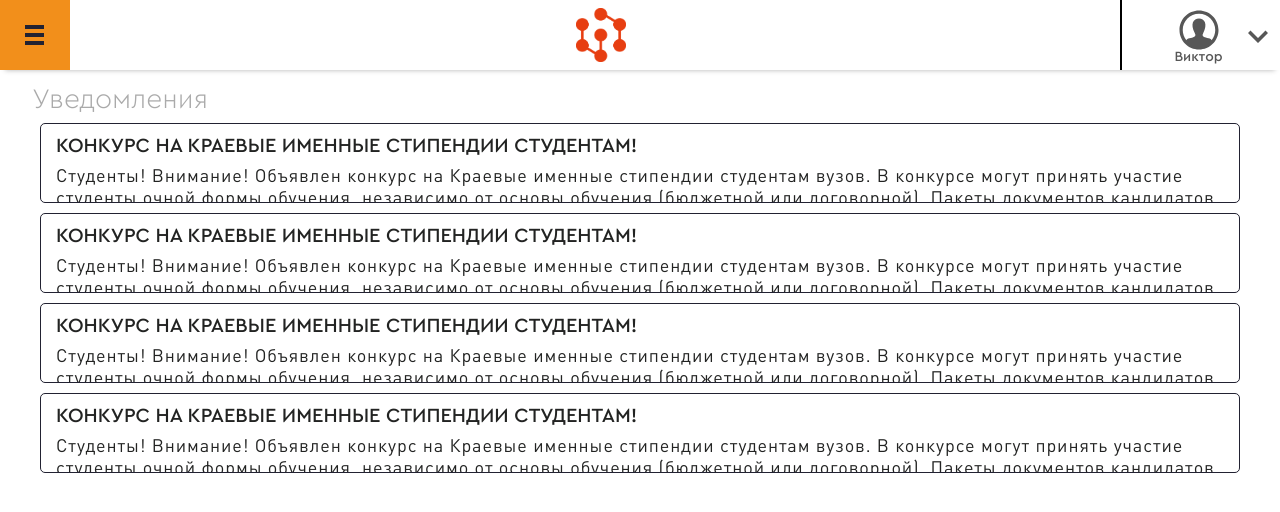
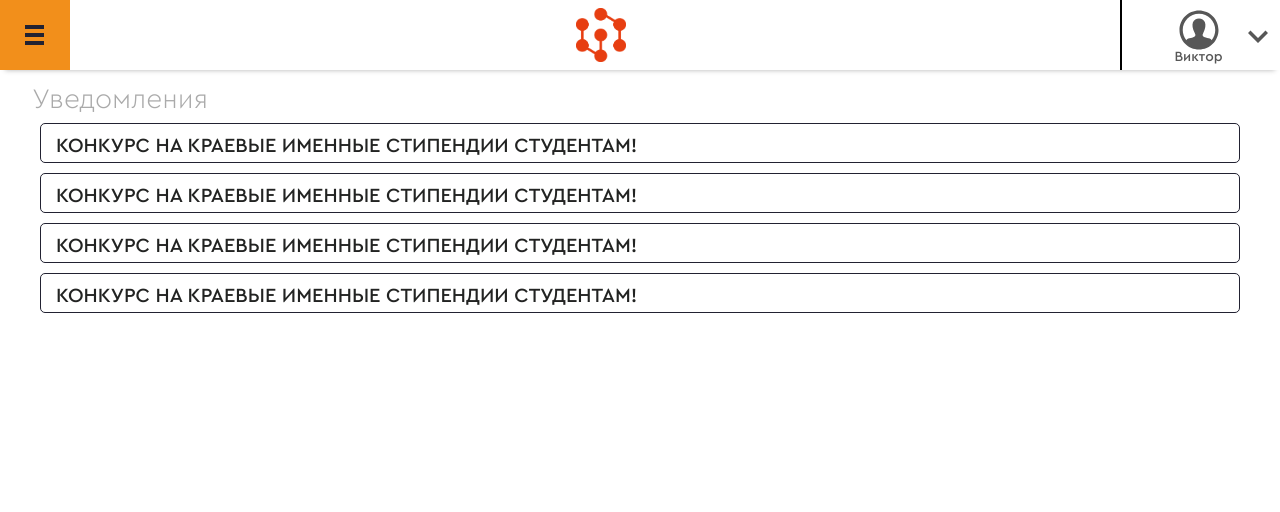
Before and after one commit to ga-wk/saga-asu-ikit, a React (Create React App) app: page /notifications in a window 1280 px wide. Shown: the top 512 px of the page. Built offline with nearby package versions, Linux system fonts and the light colour scheme.

Commit message:
фикс

```diff
--- a/src/components/RecordBook/index.scss
+++ b/src/components/RecordBook/index.scss
@@ -149,6 +149,17 @@
 
     color: #222322;
   }
+
+  .item_close {
+    height: 80px;
+    overflow: hidden;
+    transition: 1s all ease;
+  }
+
+  .item_open {
+    height: auto;
+    overflow: visible;
+  }
 }
 
 @media (min-width: $tablet-width) {
@@ -156,6 +167,7 @@
     &__helper {
       display: none;
     }
+
     &__title {
       height: 50px;
     }
@@ -179,19 +191,13 @@
         transition: 1s all ease;
       }
     }
-}
+
+
+  }
+
 }
 
-.item_close {
-  height: 80px;
-  overflow: hidden;
-  transition: 1s all ease;
-}
 
-.item_open {
-  height: auto;
-  overflow: visible;
-}
 
 .exam {
   background-color: $exam;
```
Also changed, not shown: src/components/Notifications/index.scss (+5 -3 lines).
